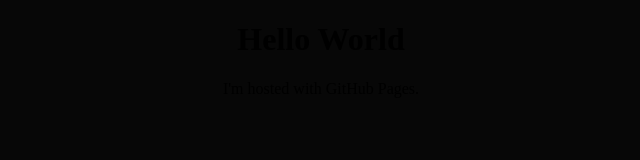
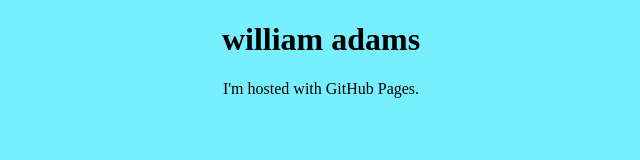
Before and after one commit to s3814640/s3814640.github.io, a plain HTML site: page index.html in a window 1280 px wide. Shown: the whole page, without its empty margins (319-959 px from the left). Drawn offline with Linux system fonts and the light colour scheme.

Commit message:
Update index.html

```diff
--- a/index.html
+++ b/index.html
@@ -1,7 +1,7 @@
 <!DOCTYPE html>
 <html>
-<body style="background-color:rgb(7, 7, 7);">
-<h1 style="text-align:center;">Hello World</h1>
+<body style="background-color:rgb(118, 239, 255);">
+<h1 style="text-align:center;">william adams</h1>
 <p style="text-align:center;">I'm hosted with GitHub Pages.</p>
 
 </body>
```
